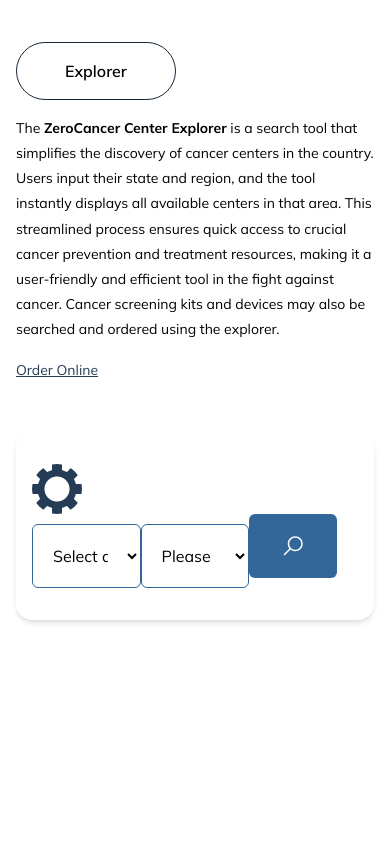
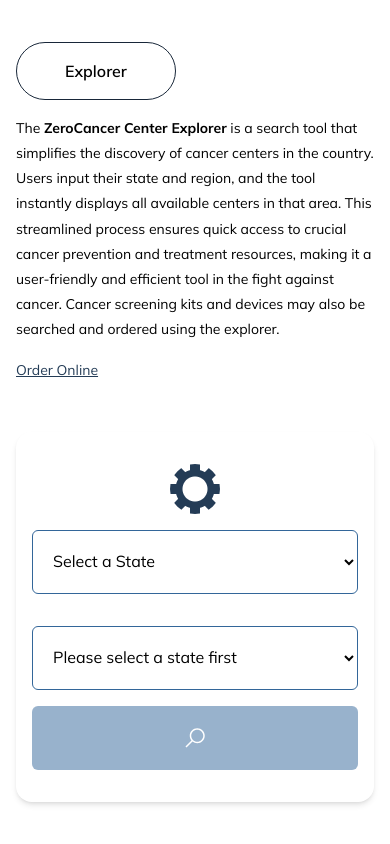
Before and after one commit to joshytheprogrammer/zerocancer_v2, a Nuxt app: page / in a window 390 px wide. Shown: the part 2008-2852 px from the top of the page. Before the commit the page ends 2708 px from the top, so only its background shows below. Built offline with nearby package versions, Linux system fonts and the light colour scheme.

Commit message:
made changes: ''

```diff
--- a/assets/css/tailwind.css
+++ b/assets/css/tailwind.css
@@ -16,34 +16,9 @@ body {
   /* zoom: 0.9; */
 }
 
-
-.custom-loader {
-  width: 50px;
-  height: 50px;
-  display: grid;
-  background: radial-gradient(farthest-side, currentColor calc(100% - 6px), #0000 calc(100% - 5px) 0);
-  -webkit-mask: radial-gradient(farthest-side, #0000 calc(100% - 13px), #000 calc(100% - 12px));
-  border-radius: 50%;
-  animation: s9 2s infinite linear;
-}
-
-.custom-loader::before,
-.custom-loader::after {
-  content: "";
-  grid-area: 1/1;
-  background: linear-gradient(currentColor 0 0) center, linear-gradient(currentColor 0 0) center;
-  background-size: 100% 10px, 10px 100%;
-  background-repeat: no-repeat;
-}
-
-.custom-loader::after {
-  transform: rotate(45deg);
-}
-
-@keyframes s9 {
-  100% {
-    transform: rotate(1turn);
-  }
+button[disabled] {
+  background-color: rgba(51, 102, 153, 0.5);
+  cursor: not-allowed;
 }
 
 .fade-enter-active,
--- /dev/null
+++ b/components/Global/Helpers/Loader.vue
@@ -0,0 +1,41 @@
+<template>
+  <div>
+    <div class="custom-loader text-primary-900 m-auto"></div>
+  </div>
+</template>
+
+<script setup>
+
+</script>
+
+<style lang="css" scoped>
+
+.custom-loader {
+  width: 50px;
+  height: 50px;
+  display: grid;
+  background: radial-gradient(farthest-side, currentColor calc(100% - 6px), #0000 calc(100% - 5px) 0);
+  -webkit-mask: radial-gradient(farthest-side, #0000 calc(100% - 13px), #000 calc(100% - 12px));
+  border-radius: 50%;
+  animation: s9 2s infinite linear;
+}
+
+.custom-loader::before,
+.custom-loader::after {
+  content: "";
+  grid-area: 1/1;
+  background: linear-gradient(currentColor 0 0) center, linear-gradient(currentColor 0 0) center;
+  background-size: 100% 10px, 10px 100%;
+  background-repeat: no-repeat;
+}
+
+.custom-loader::after {
+  transform: rotate(45deg);
+}
+
+@keyframes s9 {
+  100% {
+    transform: rotate(1turn);
+  }
+}
+</style>
--- a/components/Landing/Helpers/CentreExplorer.vue
+++ b/components/Landing/Helpers/CentreExplorer.vue
@@ -1,7 +1,7 @@
 <template>
   <div class="explorer block w-full shadow-md lg:flex justify-around items-center gap-8 mx-0 my-8 px-4 lg:px-16 py-8 rounded-2xl border-none">
-    <div id="loadingIndicator">
-      <div class="custom-loader text-primary-900"></div>
+    <div class="">
+      <GlobalHelpersLoader />
     </div>
     <select id="state" name="state">
       <option value="" disabled selected>Select a State</option>
@@ -10,7 +10,7 @@
     <select id="region" name="region">
       <option value="" disabled selected>Please select a state first</option>
     </select>
-    <button id="searchCentreButton" disabled>
+    <button class="w-full lg:w-fit bg-primary-600 text-white text-center h-16 cursor-pointer px-8 py-4 rounded-md border-none" disabled>
       <svg xmlns="http://www.w3.org/2000/svg" width="24" height="24" viewBox="0 0 32 32"><path fill="currentColor" d="M19 3C13.488 3 9 7.488 9 13c0 2.395.84 4.59 2.25 6.313L3.281 27.28l1.439 1.44l7.968-7.969A9.922 9.922 0 0 0 19 23c5.512 0 10-4.488 10-10S24.512 3 19 3m0 2c4.43 0 8 3.57 8 8s-3.57 8-8 8s-8-3.57-8-8s3.57-8 8-8"/></svg>
     </button>
   </div>
@@ -21,25 +21,29 @@
 </script>
 
 <style lang="postcss" scoped>
+.explorer select {
+  @apply w-full my-4 lg:my-0 lg:w-[33.3%] h-16 border border-primary-600 text-black bg-white text-inherit px-4 py-0 rounded-md border-solid;
+}
 
-
-.explorer select {
-  @apply w-[33.3%] h-16 border border-primary-600 text-black bg-white text-inherit px-4 py-0 rounded-md border-solid;
-}
 .explorer select:focus {
   outline: none;
 }
+
 .explorer select::placeholder {
   @apply text-black opacity-60;
 }
-.explorer button {
-  @apply bg-primary-600 text-white h-16 cursor-pointer px-8 py-4 rounded-md border-[none];
+
+.explorer button[disabled] {
+  background-color: rgba(51, 102, 153, 0.5);
+  cursor: not-allowed;
 }
+
 .explorer button span {
   @apply hidden;
 }
-.explorer button .icon {
-  @apply block;
+
+.explorer button svg {
+  @apply block m-auto text-center;
 }
 
 </style>
```
